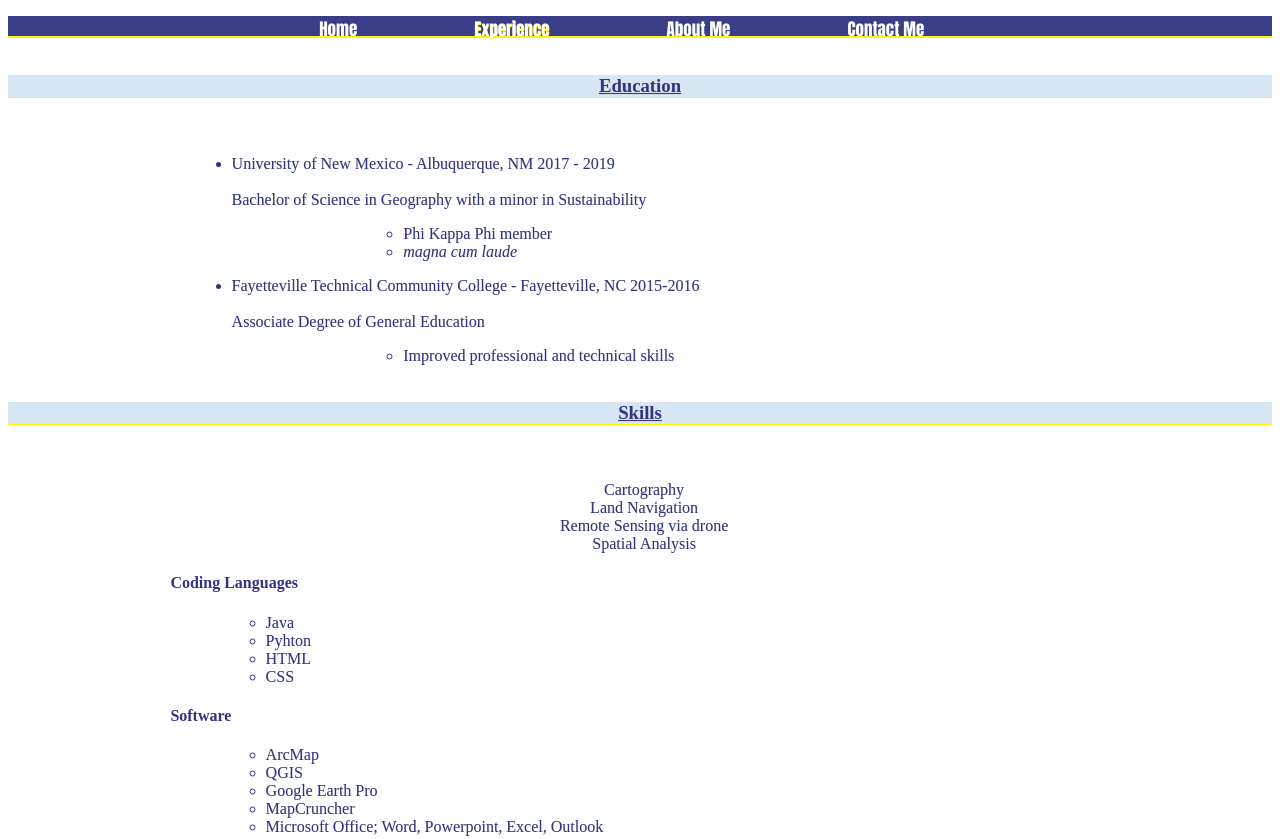
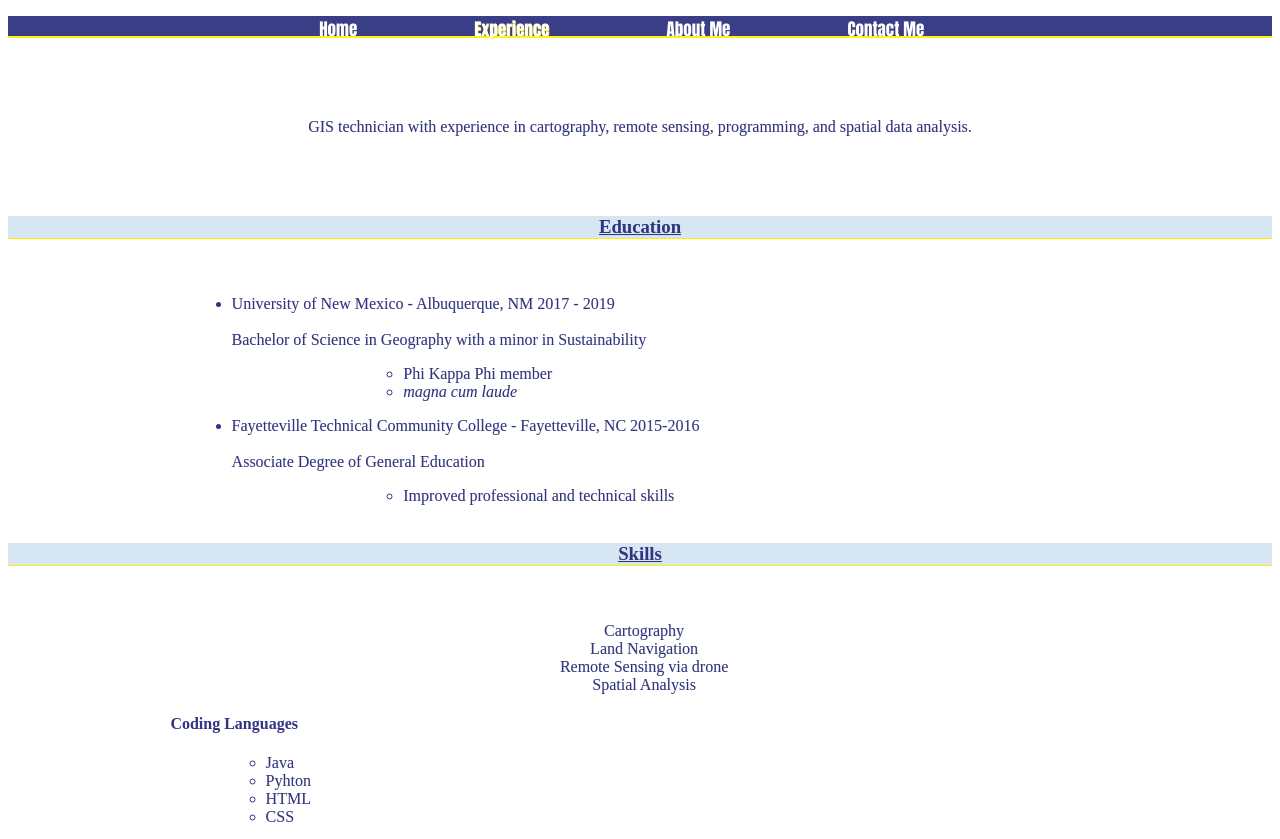
Before and after one commit to archuleta82/archuleta82.github.io, a plain HTML site: page Experience.html in a window 1280 px wide. Shown: the top 839 px of the page. Drawn offline with Linux system fonts and the light colour scheme.

Commit message:
Update Experience.html

```diff
--- a/Experience.html
+++ b/Experience.html
@@ -19,6 +19,9 @@
 <body>
 
 	<main>
+		<section class="summary">
+			<p> GIS technician with experience in cartography, remote sensing, programming, and spatial data analysis.  </p>
+		</section>
 		<section id="education">
 			<h3>Education</h3>
 			<ul>
```
